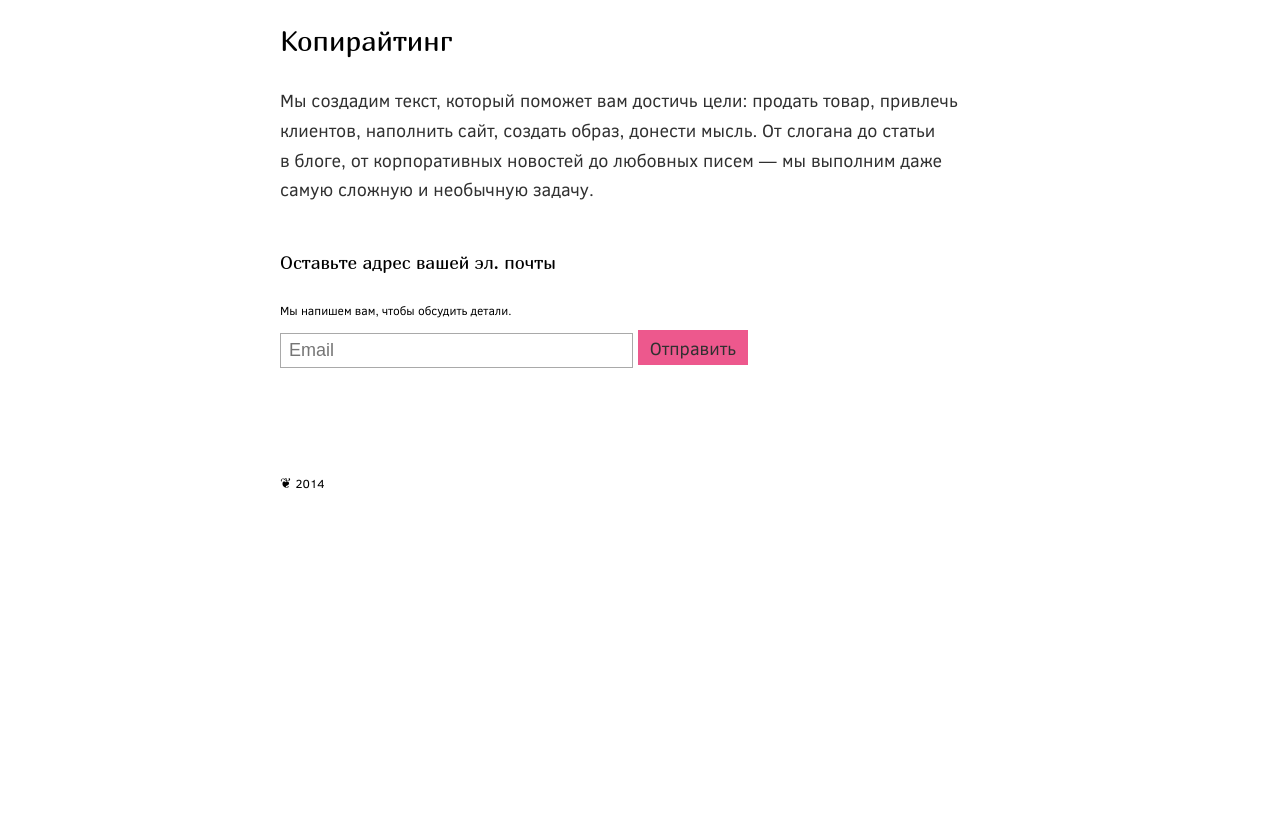
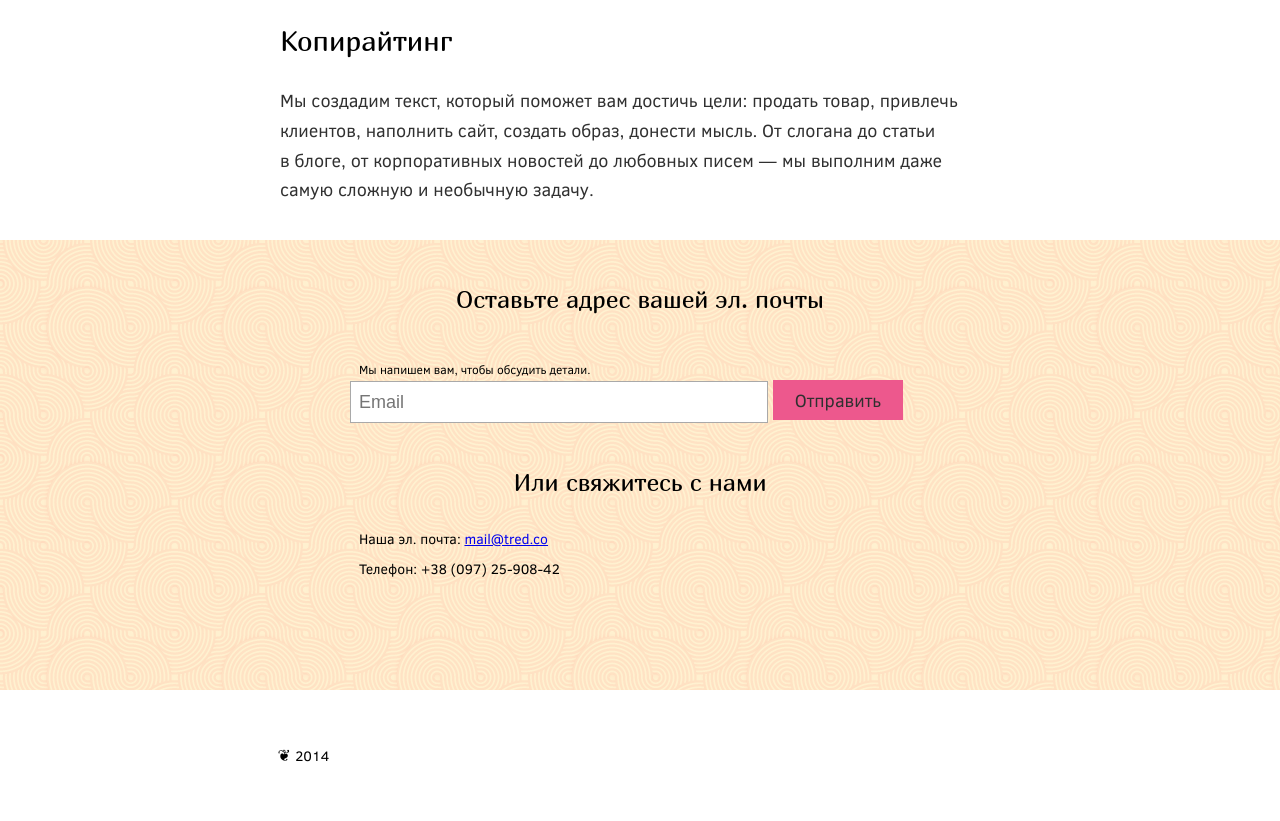
Before and after one commit to butkam/butkam.github.io, a PHP site: page / in a window 1280 px wide. Shown: the part 773-1594 px from the top of the page. Before the commit the page ends 1262 px from the top, so only its background shows below. Run offline with PHP 8.4, Linux system fonts and the light colour scheme.

Commit message:
New Feedback and Footer

```diff
--- a/index.html
+++ b/index.html
@@ -35,20 +35,25 @@
 		<h2>Копирайтинг</h2>
 		<p>Мы создадим текст, который поможет вам достичь цели: продать товар, привлечь клиентов, наполнить сайт, создать образ, донести мысль. От слогана до статьи в блоге, от корпоративных новостей до любовных писем — мы выполним даже самую сложную и необычную задачу.</p>
 		</section>
-		<h3>Оставьте адрес вашей эл. почты</h3>
+		</div>
 			<div class="feedback">
-				<span class="text">Мы напишем вам, чтобы обсудить детали.</span>
+				<h3>Оставьте адрес вашей эл. почты</h3>
 					<div class="email">
+						<span class="label">Мы напишем вам, чтобы обсудить детали.</span>
 						<input type="Email" placeholder="Email">
 						<button>Отправить</button>
+						<h3>Или свяжитесь с нами</h3>
+						<ul class="contacts">
+							<li>Наша эл. почта: <a href="mailto:mail@tred.co?Subject=" target="_top">mail@tred.co</a></li>
+							<li>Телефон: +38 (097) 25-908-42</li>
+						</ul>
 					</div>
 			</div>
 		<footer>
 			<div class="year">
-			<span class="bullet">❦ </span>
-			2014
+				<span class="bullet">❦ </span>
+				2014
 			</div>
 		</footer>
-		</div>
 	</body>
 </html>
--- a/style.css
+++ b/style.css
@@ -58,6 +58,10 @@ p {
 	color: #303030;
 }
 
+li {
+	font-size: 14px;
+}
+
 h2 {
 	font-family: 'Marmelad', sans-serif;
 	font-size: 28px;
@@ -68,9 +72,9 @@ h2 {
 
 h3 {
 	font-family: 'Marmelad', sans-serif;
-	font-size: 18px;
-	margin: 37px 0 10px 0;
-	padding: 6px 0;
+	font-size: 24px;
+	padding: 45px 0 0 0;
+	text-align: center;
 }
 
 .logo {
@@ -96,21 +100,29 @@ span.slogan {
 	display: block;
 }
 
-.text {
+.label {
+	font-family: 'ClearSans', Helvetica, Arial, sans-serif;
 	font-size: 12px;
+	position: absolute;
+	margin-top: -25px;
+	margin-left: 9px;
 }
 
 .feedback {
-	margin: 0 0 100px 0;
+	background-image: url('img/u3.png');
+	margin: 35px auto 50px;
+	height: 450px;
 }
 
 .email {
 	margin-top: 5px;
+	margin: 65px auto 0;
+	width: 580px;
 }
 
 input {
-	width: 335px;
-	height: 33px;
+	width: 400px;
+	height: 40px;
 	font-size: 18px;
 	border: solid 1px #a9a9a9;
 	padding: 0 8px 0 8px;
@@ -120,8 +132,8 @@ button {
 	font-family: 'ClearSans', Helvetica, Arial, sans-serif;
 	background-color: #ed588d;
 	border-style: none;
-	width: 110px;
-	height: 35px;
+	width: 130px;
+	height: 40px;
 	vertical-align: 1px;
 	font-size: 18px;
 	cursor: pointer;
@@ -138,25 +150,22 @@ button:active {
 
 footer {
 	margin-bottom: 50px;
-	font-size: 12px;
+	font-size: 14px;
 }
 
 .bullet {
-	font-size: 14px;
-}
-
-ul.vcard {
-	list-style: none;
-	display: block;
-}
-
-li {
-	float: left;
+	font-size: 16px;
 }
 
 .year {
 	display: block;
-	margin-bottom: 50px;
+	margin: 0 auto;
+	width: 725px;
+}
+
+.contacts {
+	margin: 26px 0 0 9px;
+	font-size: 14px;
 }
 
 @font-face {
```
Also changed, not shown: img/u.png (added), img/u2.png (added), img/u3.png (added), 1 other file.
